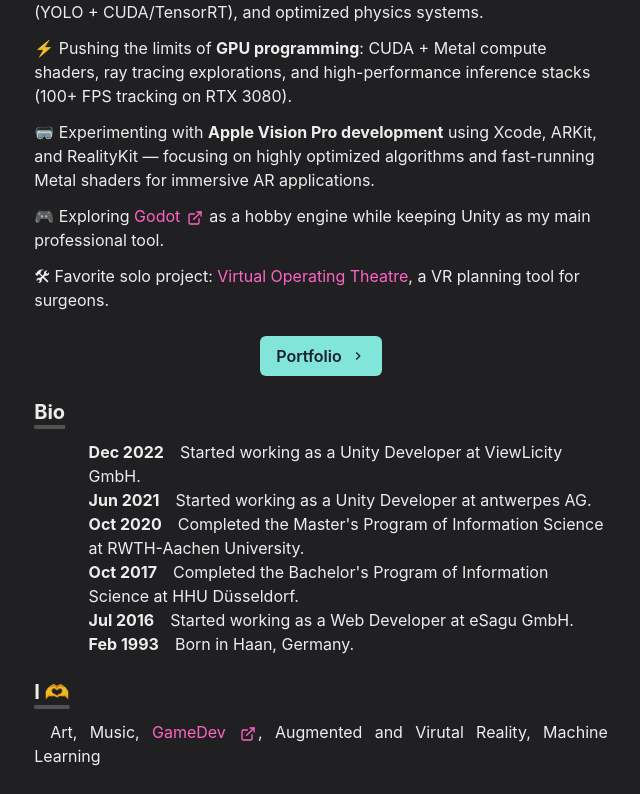
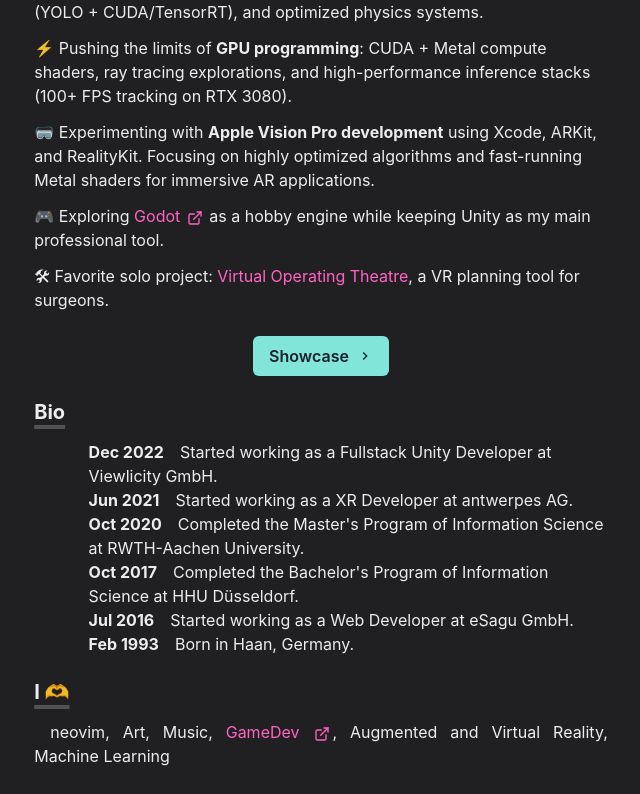
Before and after one commit to kijz/kijz.github.io, a Next.js app: page / in a window 1280 px wide. Shown: the part 585-1379 px from the top of the page, without its empty margins (319-959 px from the left). Built offline with nearby package versions, Linux system fonts and the light colour scheme; no server answers.

Commit message:
feat: nvim mentioned

```diff
--- a/pages/index.js
+++ b/pages/index.js
@@ -87,7 +87,7 @@ const Page = () => {
             </ListItem>
             <ListItem>
               🥽 Experimenting with <strong>Apple Vision Pro development</strong> using
-              Xcode, ARKit, and RealityKit — focusing on highly optimized algorithms
+              Xcode, ARKit, and RealityKit. Focusing on highly optimized algorithms
               and fast-running Metal shaders for immersive AR applications.
             </ListItem>
             <ListItem>
@@ -109,7 +109,7 @@ const Page = () => {
           <Box align="center" my={6}>
             <NextLink href="/projects">
               <Button rightIcon={<ChevronRightIcon />} colorScheme="teal">
-                Portfolio
+                Showcase
               </Button>
             </NextLink>
           </Box>
@@ -121,11 +121,11 @@ const Page = () => {
           </Heading>
           <BioSection>
             <BioYear>Dec 2022</BioYear>
-            Started working as a Unity Developer at ViewLicity GmbH.
+            Started working as a Fullstack Unity Developer at Viewlicity GmbH.
           </BioSection>
           <BioSection>
             <BioYear>Jun 2021</BioYear>
-            Started working as a Unity Developer at antwerpes AG.
+            Started working as a XR Developer at antwerpes AG.
           </BioSection>
           <BioSection>
             <BioYear>Oct 2020</BioYear>
@@ -151,11 +151,11 @@ const Page = () => {
             I 🫶
           </Heading>
           <Paragraph>
-            Art, Music,{"  "}
+            neovim, Art, Music,{"  "}
             <Link href="https://kjz.itch.io">
               GameDev&nbsp;<ExternalLinkIcon mx="2px" />
             </Link>
-            , Augmented and Virutal Reality, Machine Learning
+            , Augmented and Virtual Reality, Machine Learning
           </Paragraph>
         </Section>
 
```
